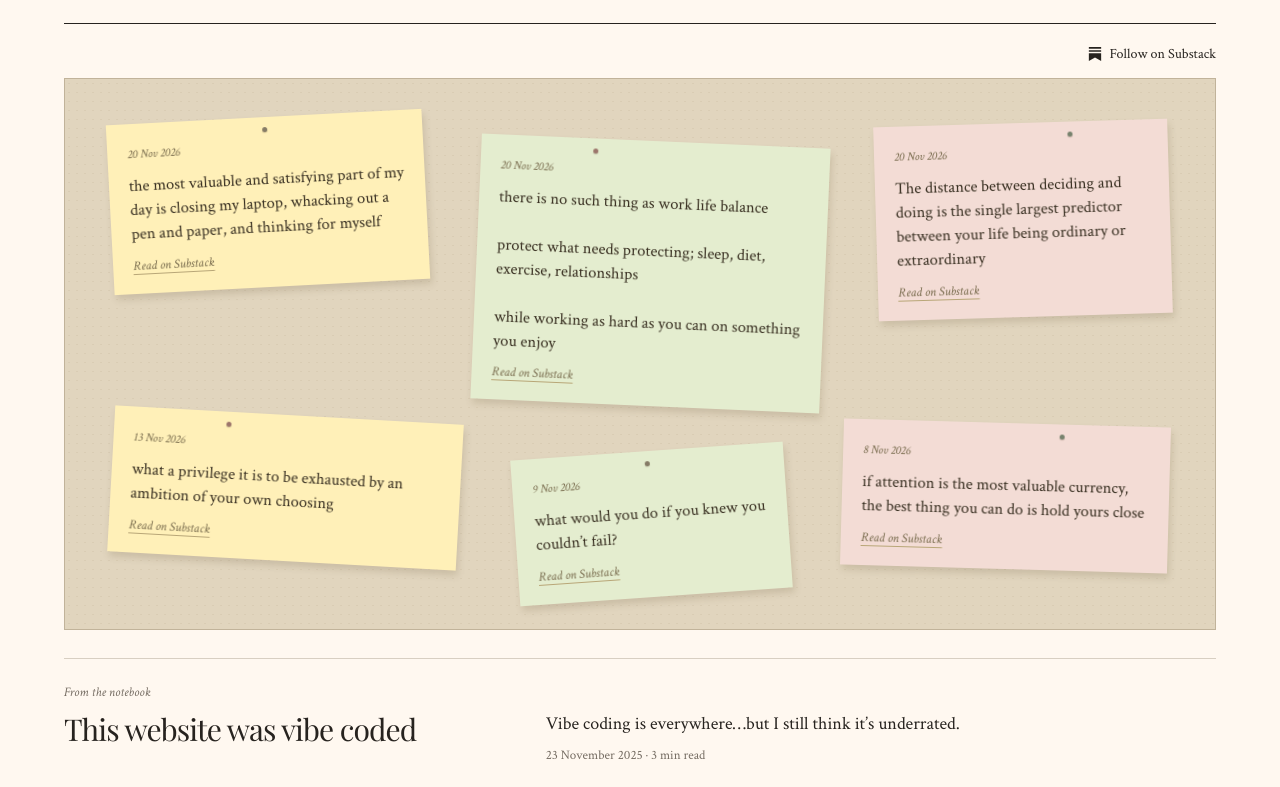
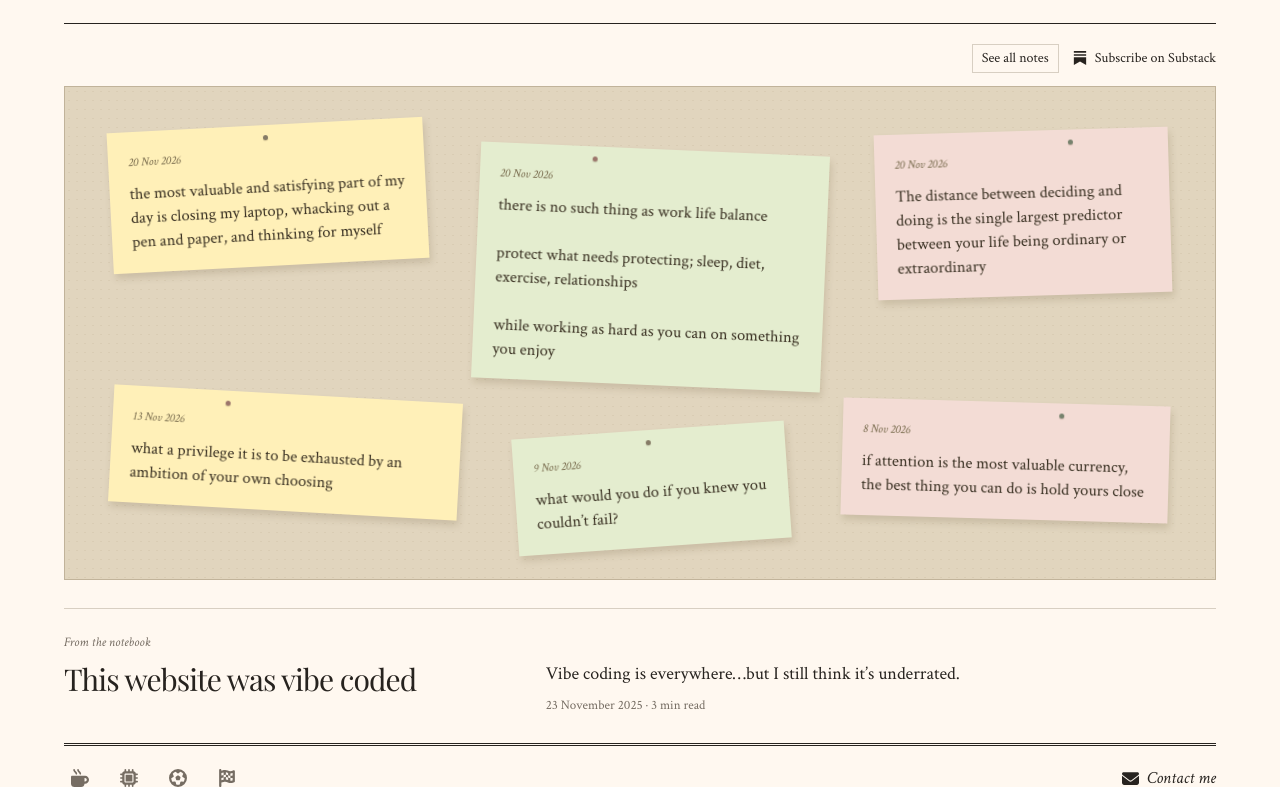
Before and after one commit to rajadhanda/rajadhanda.github.io, a plain HTML site: page index.html in a window 1280 px wide. Shown: the part 736-1523 px from the top of the page. Drawn offline with nearby package versions, Linux system fonts and the light colour scheme; a web font is replaced by a local one.

```diff
--- a/assets/css/edition.css
+++ b/assets/css/edition.css
@@ -535,17 +535,6 @@ h2 {
   margin: 0 0 18px;
   letter-spacing: 0;
 }
-.front-notes .front-note > span {
-  font:
-    italic 13px/1.3 "Crimson Text",
-    Georgia,
-    serif;
-  color: #76694b;
-  margin-top: auto;
-  text-decoration: underline;
-  text-decoration-color: #b8a677;
-  text-underline-offset: 4px;
-}
 [data-theme="midnight"] .front-notes {
   background-color: #6d6454;
   border-color: #81725b;
@@ -893,9 +882,6 @@ dialog img {
   .front-notes .front-note time {
     font-size: 12px;
     margin-bottom: 12px;
-  }
-  .front-notes .front-note > span {
-    font-size: 13px;
   }
   .edition-bottom {
     margin-top: 20px;
@@ -1627,3 +1613,33 @@ dialog img {
     display: none;
   }
 }
+
+.substack-actions {
+  display: flex;
+  flex-wrap: wrap;
+  align-items: center;
+  justify-content: flex-end;
+  gap: 5px 14px;
+}
+
+.substack-all {
+  padding: 3px 9px;
+  border: 1px solid var(--line);
+  font-size: 14px;
+  text-decoration: none;
+}
+
+.substack-all:hover {
+  border-color: var(--ink);
+  text-decoration: underline;
+}
+
+.front-notes .front-note p {
+  margin-bottom: 0;
+}
+
+@media (max-width: 700px) {
+  .substack-all {
+    font-size: 12px;
+  }
+}
--- a/assets/js/edition.js
+++ b/assets/js/edition.js
@@ -511,9 +511,7 @@
     time.textContent = formatDate(note.date);
     const text = document.createElement("p");
     text.textContent = note.text.trim();
-    const label = document.createElement("span");
-    label.textContent = "Read on Substack";
-    a.append(time, text, label);
+    a.append(time, text);
     return a;
   }
   async function refreshNotes() {
--- a/index.html
+++ b/index.html
@@ -9,14 +9,14 @@
       href="https://fonts.googleapis.com/css2?family=Playfair+Display:ital,wght@0,400;0,600;1,400&family=Crimson+Text:ital,wght@0,400;0,600;1,400&family=Caveat:wght@400;500&display=swap"
       rel="stylesheet"
     />
-    <link rel="stylesheet" href="/assets/css/edition.css?v=paper-motion" />
+    <link rel="stylesheet" href="/assets/css/edition.css?v=pinboard-links" />
     <script>
       try {
         if (localStorage.getItem("theme") === "midnight")
           document.documentElement.dataset.theme = "midnight";
       } catch (e) {}
     </script>
-    <script src="/assets/js/edition.js?v=paper-motion" defer></script>
+    <script src="/assets/js/edition.js?v=pinboard-links" defer></script>
     <title>Raja Dhanda</title>
     <meta
       name="description"
@@ -1032,34 +1032,42 @@
           <div>
             <h2 id="substack-title" class="sr-only">Notes from Substack</h2>
           </div>
-          <a
+          <div class="substack-actions">
+            <a
+              class="substack-all"
+              href="https://substack.com/@rajadhanda/notes"
+              target="_blank"
+              rel="noopener noreferrer"
+            >See all notes</a>
+            <a
             class="substack-subscribe"
-            href="https://substack.com/@rajadhanda"
+            href="https://rajadhanda.substack.com/subscribe"
             target="_blank"
             rel="noopener noreferrer"
             ><svg viewBox="0 0 24 24" aria-hidden="true">
               <path
                 d="M22.539 8.242H1.46V5.406h21.08v2.836zM1.46 10.812V24L12 18.11 22.54 24V10.812H1.46zM22.54 0H1.46v2.836h21.08V0z"
               /></svg
-            >Follow on Substack</a
+            >Subscribe on Substack</a
           >
+          </div>
         </header>
         <div class="front-notes" data-notes-source="/blog/notes.json"><!-- prettier-ignore -->
-<a class="front-note" href="https://substack.com/@rajadhanda/note/c-392744390" target="_blank" rel="noopener noreferrer"><time datetime="2026-11-20">20 Nov 2026</time><p>the most valuable and satisfying part of my day is closing my laptop, whacking out a pen and paper, and thinking for myself</p><span>Read on Substack</span></a>
+<a class="front-note" href="https://substack.com/@rajadhanda/note/c-392744390" target="_blank" rel="noopener noreferrer"><time datetime="2026-11-20">20 Nov 2026</time><p>the most valuable and satisfying part of my day is closing my laptop, whacking out a pen and paper, and thinking for myself</p></a>
 <!-- prettier-ignore -->
 <a class="front-note" href="https://substack.com/@rajadhanda/note/c-392743149" target="_blank" rel="noopener noreferrer"><time datetime="2026-11-20">20 Nov 2026</time><p>there is no such thing as work life balance
 
 protect what needs protecting; sleep, diet, exercise, relationships
 
-while working as hard as you can on something you enjoy</p><span>Read on Substack</span></a>
+while working as hard as you can on something you enjoy</p></a>
 <!-- prettier-ignore -->
-<a class="front-note" href="https://substack.com/@rajadhanda/note/c-392740047" target="_blank" rel="noopener noreferrer"><time datetime="2026-11-20">20 Nov 2026</time><p>The distance between deciding and doing is the single largest predictor between your life being ordinary or extraordinary</p><span>Read on Substack</span></a>
+<a class="front-note" href="https://substack.com/@rajadhanda/note/c-392740047" target="_blank" rel="noopener noreferrer"><time datetime="2026-11-20">20 Nov 2026</time><p>The distance between deciding and doing is the single largest predictor between your life being ordinary or extraordinary</p></a>
 <!-- prettier-ignore -->
-<a class="front-note" href="https://substack.com/@rajadhanda/note/c-386177987" target="_blank" rel="noopener noreferrer"><time datetime="2026-11-13">13 Nov 2026</time><p>what a privilege it is to be exhausted by an ambition of your own choosing</p><span>Read on Substack</span></a>
+<a class="front-note" href="https://substack.com/@rajadhanda/note/c-386177987" target="_blank" rel="noopener noreferrer"><time datetime="2026-11-13">13 Nov 2026</time><p>what a privilege it is to be exhausted by an ambition of your own choosing</p></a>
 <!-- prettier-ignore -->
-<a class="front-note" href="https://substack.com/@rajadhanda/note/c-382668028" target="_blank" rel="noopener noreferrer"><time datetime="2026-11-09">9 Nov 2026</time><p>what would you do if you knew you couldn’t fail?</p><span>Read on Substack</span></a>
+<a class="front-note" href="https://substack.com/@rajadhanda/note/c-382668028" target="_blank" rel="noopener noreferrer"><time datetime="2026-11-09">9 Nov 2026</time><p>what would you do if you knew you couldn’t fail?</p></a>
 <!-- prettier-ignore -->
-<a class="front-note" href="https://substack.com/@rajadhanda/note/c-381919175" target="_blank" rel="noopener noreferrer"><time datetime="2026-11-08">8 Nov 2026</time><p>if attention is the most valuable currency, the best thing you can do is hold yours close</p><span>Read on Substack</span></a>
+<a class="front-note" href="https://substack.com/@rajadhanda/note/c-381919175" target="_blank" rel="noopener noreferrer"><time datetime="2026-11-08">8 Nov 2026</time><p>if attention is the most valuable currency, the best thing you can do is hold yours close</p></a>
 </div>
       </section>
         <div class="lead-copy writing-intro notebook-below">
```
